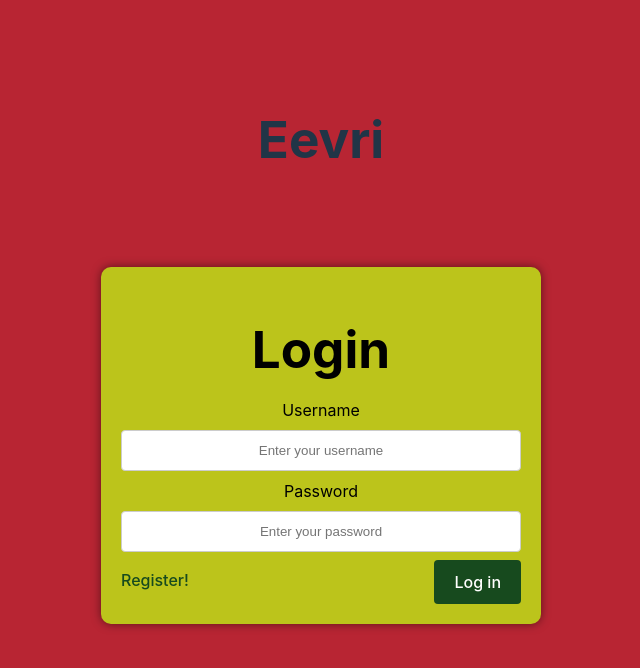
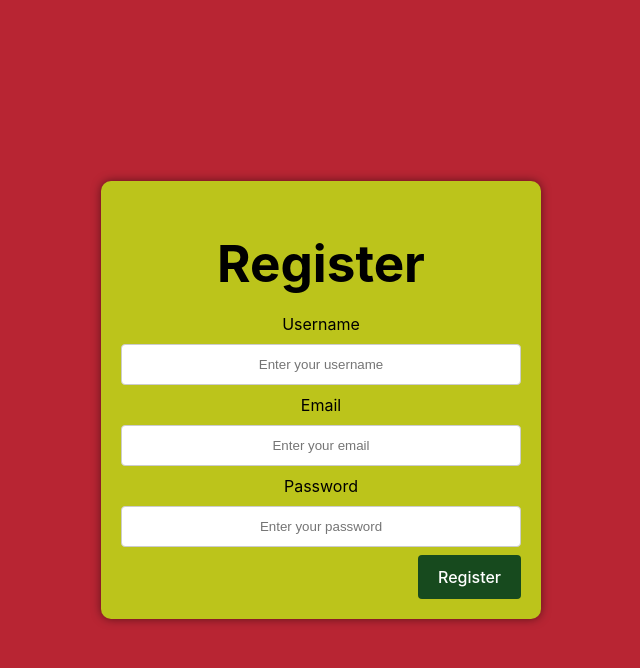
Before and after one commit to dejvidq/eevri-frontend, a Svelte app: page /register in a window 1280 px wide. Shown: the top 668 px of the page, without its empty margins (319-959 px from the left). Built offline with nearby package versions, Linux system fonts and the light colour scheme.

Commit message:
some changes. Fixed Login and Register to show errors. Starting with home page by aligning app name and user in one line

```diff
--- a/package.json
+++ b/package.json
@@ -12,5 +12,8 @@
     "@sveltejs/vite-plugin-svelte": "^2.0.3",
     "svelte": "^3.57.0",
     "vite": "^4.3.2"
+  },
+  "dependencies": {
+    "svelte-routing": "^1.6.0"
   }
 }
--- a/src/App.svelte
+++ b/src/App.svelte
@@ -1,35 +1,80 @@
 <script>
+  import { Router, Route } from "svelte-routing";
   import Login from "./Login.svelte";
   import AppName from "./AppName.svelte";
   import Register from "./Register.svelte";
-
-  let currentView = "login";
-
-  function switchToRegister() {
-    currentView = "register";
-  }
-  let accessToken = localStorage.getItem("accessToken");
 </script>
 
-<main>
-  <div>
-    <AppName />
-    {#if accessToken === null}
-      <div>
-        {#if currentView == "login"}
-          <Login onRegisterClick={switchToRegister} />
-        {:else if currentView == "register"}
-          <Register />
-        {/if}
+<Router>
+  <Route path="/login">
+    <Login />
+  </Route>
+  <Route path="/register">
+    <Register />
+  </Route>
+  <Route path="/">
+    <div class="header">
+      <div class="appName">
+        <AppName />
       </div>
-    {:else}
-      <p>You are logged in</p>
-    {/if}
-  </div>
-</main>
+      <div class="user">
+        <p>User</p>
+      </div>
+    </div>
+  </Route>
+</Router>
 
 <style>
   :global(body) {
     background-color: #b82533;
   }
+
+  /* .appName { */
+  /*   font-size: 20px; */
+  /*   font-weight: bold; */
+  /*   /* position: absolute; */
+  /*   /* top: 0; */
+  /*   left: 20px; */
+  /*   /* margin: 0; */
+  /*   /* margin-top: -35px; */
+  /* } */
+  /* .user { */
+  /*   font-size: 20px; */
+  /*   font-weight: bold; */
+  /*   /* position: absolute; */
+  /*   /* top: 0; */
+  /*   right: 30px; */
+  /*   margin-top: 0px; */
+  /* } */
+  /**/
+  /* .header { */
+  /*   position: absolute; */
+  /*   top: 0; */
+  /*   left: 0; */
+  /*   right: 0; */
+  /* } */
+  .header {
+    position: absolute;
+    top: 0;
+    left: 0;
+    right: 0;
+    display: flex;
+    justify-content: space-between;
+    align-items: center;
+    margin-top: -30px;
+  }
+
+  .appName {
+    margin-right: auto;
+    margin-left: 20px;
+  }
+
+  .user {
+    margin-left: auto;
+    margin-right: 20px;
+    margin-top: -10px;
+    padding: 10px;
+    color: black;
+    background-color: yellow;
+  }
 </style>
--- a/src/AppName.svelte
+++ b/src/AppName.svelte
@@ -1 +1,8 @@
+<script>
+  let accessToken = localStorage.getItem("accessToken");
+  if (accessToken === null) {
+    window.location.href = "/login";
+  }
+</script>
+
 <h1 class="brand">Eevri</h1>
--- a/src/Login.svelte
+++ b/src/Login.svelte
@@ -1,9 +1,18 @@
 <script>
-  export let onRegisterClick;
+  if (localStorage.getItem("accessToken")) {
+    window.location.href = "/";
+  }
   let username;
   let password;
+  let loginSuccessful = false;
+  function onRegisterClick() {
+    window.location.href = "/register";
+  }
 
   function handleSubmit() {
+    if (!username || !password) {
+      return;
+    }
     fetch("http://localhost:8000/auth/login", {
       method: "POST",
       headers: {
@@ -15,12 +24,22 @@
         password: password,
       }),
     })
-      .then((res) => res.json())
+      .then((res) => {
+        console.log(res);
+        if (res.ok) {
+          loginSuccessful = true;
+          return res.json();
+        }
+        document.querySelector(".loginError").style.display = "block";
+        return;
+      })
       .then((data) => {
         console.log(data);
-        let accessToken = data.access_token;
-        localStorage.setItem("accessToken", accessToken);
-        location.reload();
+        if (loginSuccessful) {
+          let accessToken = data.access_token;
+          localStorage.setItem("accessToken", accessToken);
+          window.location.href = "/";
+        }
       })
       .catch((err) => console.log(err));
   }
@@ -47,9 +66,11 @@
         placeholder="Enter your password"
         bind:value={password}
       />
+      <p class="loginError">Incorrect username or password!</p>
 
       <button type="submit">Log in</button>
-      <a href="#" on:click|preventDefault={onRegisterClick}>Register!</a>
+      <a href="/register" on:click|preventDefault={onRegisterClick}>Register!</a
+      >
     </form>
   </div>
 </div>
@@ -116,6 +137,11 @@
   ::placeholder {
     text-align: center;
   }
+  .loginError {
+    color: red;
+    margin: 5px;
+    display: none;
+  }
 
   /* Mobile styles */
   @media only screen and (max-width: 900px) {
--- a/src/Register.svelte
+++ b/src/Register.svelte
@@ -1,9 +1,41 @@
 <script>
+  let registrationSuccessful = false;
+
   let username;
   let password;
   let email;
+  const emailRegex =
+    /^[a-zA-Z0-9.!#$%&'*+/=?^_`{|}~-]+@[a-zA-Z0-9-]+(?:\.[a-zA-Z0-9-]+)*$/;
 
   function handleSubmit() {
+    if (!username || !password || !email) {
+      return;
+    }
+    document.querySelector(".usernameError").style.display = "none";
+    document.querySelector(".emailError").style.display = "none";
+    let error = false;
+    if (username.length < 5) {
+      document.querySelector(".usernameError").style.display = "block";
+      error = true;
+    }
+    if (!emailRegex.test(email)) {
+      document.querySelector(".emailError").style.display = "block";
+      error = true;
+    }
+    if (
+      password.length < 8 ||
+      !/[A-Z]/.test(password) ||
+      !/[a-z]/.test(password) ||
+      !/[0-9]/.test(password) ||
+      !/[~!@#$%^&*()_\-+={[}\]|:;"'<,>.?/]/.test(password)
+    ) {
+      document.querySelector(".passwordError").style.display = "block";
+      error = true;
+    }
+    if (error) {
+      return;
+    }
+
     fetch("http://localhost:8000/auth/register", {
       method: "POST",
       headers: {
@@ -16,20 +48,35 @@
         password: password,
       }),
     })
-      .then((res) => res.json())
+      .then((res) => {
+        if (res.status === 200) {
+          registrationSuccessful = true;
+        }
+        return res.json();
+      })
       .then((data) => {
+        if (data.detail.includes("Username")) {
+          document.querySelector(".usernameError").style.display = "block";
+          document.querySelector(".usernameError").innerHTML = data.detail;
+        }
+        if (data.detail.includes("Email")) {
+          document.querySelector(".emailError").style.display = "block";
+          document.querySelector(".emailError").innerHTML = data.detail;
+        }
         console.log(data);
-        let accessToken = data.access_token;
-        localStorage.setItem("accessToken", accessToken);
-        location.reload();
       })
       .catch((err) => console.log(err));
+  }
+
+  function moveToLogin() {
+    window.location.href = "/login";
   }
 </script>
 
 <div class="body">
   <div class="register-box">
     <h1>Register</h1>
+    {#if !registrationSuccessful}
       <form method="POST" on:submit|preventDefault={handleSubmit}>
         <label for="username">Username</label>
         <input
@@ -39,6 +86,9 @@
           placeholder="Enter your username"
           bind:value={username}
         />
+        <p class="usernameError">
+          Username has to be longer than 5 characters!
+        </p>
 
         <label for="email">Email</label>
         <input
@@ -48,6 +98,7 @@
           placeholder="Enter your email"
           bind:value={email}
         />
+        <p class="emailError">Invalid email!</p>
 
         <label for="password">Password</label>
         <input
@@ -57,9 +108,19 @@
           placeholder="Enter your password"
           bind:value={password}
         />
+        <p class="passwordError">
+          Password has to be longer than 8 characters and contain at least one
+          lowercase letter, one uppercase, number and special character!
+        </p>
 
         <button type="submit">Register</button>
       </form>
+    {:else}
+      <p id="successText">Registration successful!</p>
+      <button class="moveToLogin" on:click={moveToLogin}
+        >Go back to login</button
+      >
+    {/if}
   </div>
 </div>
 
@@ -118,6 +179,28 @@
     text-align: center;
   }
 
+  .usernameError,
+  .emailError,
+  .passwordError {
+    color: red;
+    margin: 5px;
+    display: none;
+  }
+
+  #successText {
+    color: #174a1e;
+  }
+
+  .moveToLogin {
+    background-color: #174a1e;
+    color: white;
+    padding: 12px 20px;
+    border: none;
+    border-radius: 4px;
+    cursor: pointer;
+    float: center;
+  }
+
   /* Mobile styles */
   @media only screen and (max-width: 900px) {
     .register-box {
```
Also changed, not shown: 1 other file (tests, documents, lock files or other folders). Lines whose indentation alone changed are shown as unchanged.
